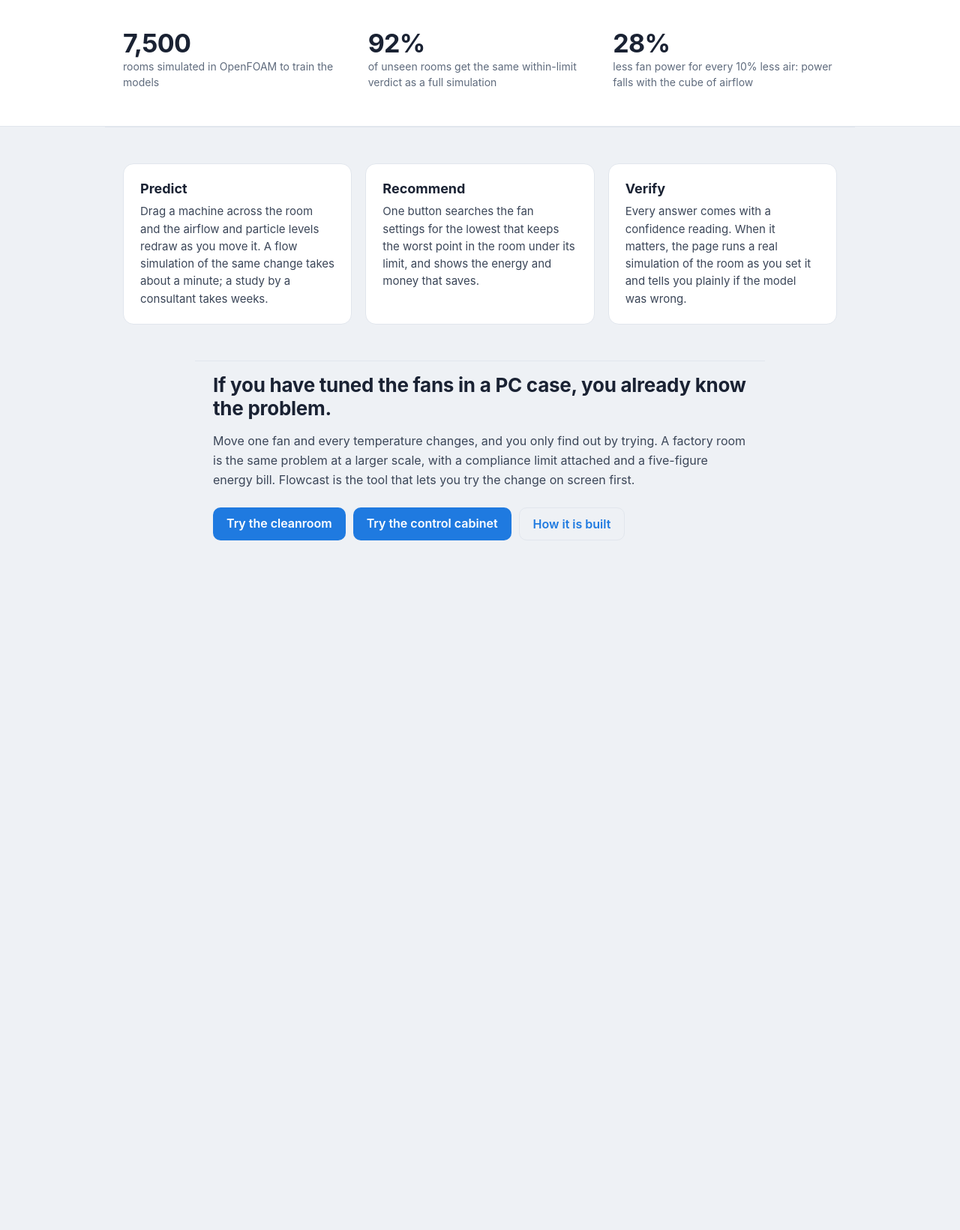
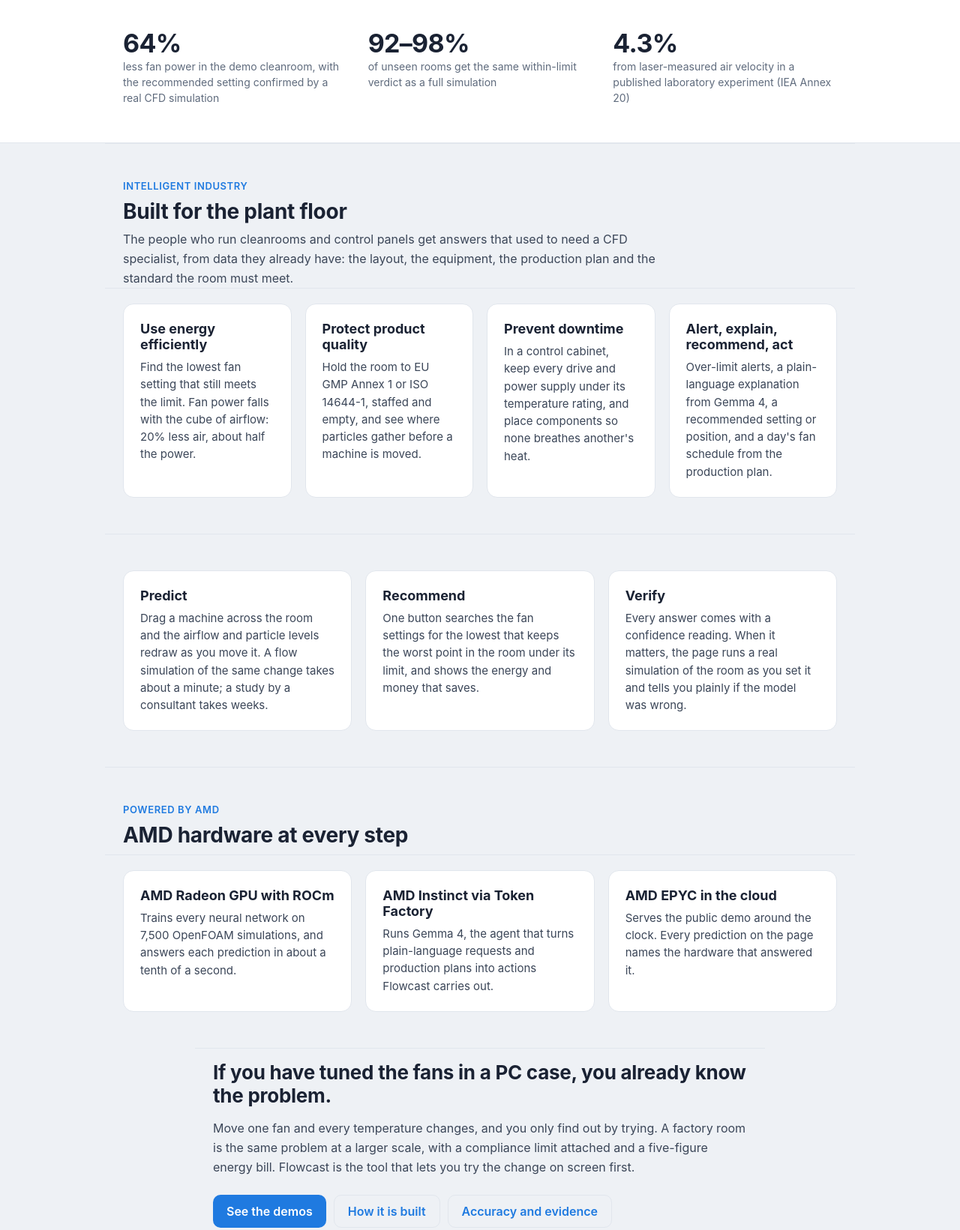
Before and after one commit to MrtnOmwenga/flowcast, a website built with Vite: page web/index.html in a window 1280 px wide. Shown: the part 713-2354 px from the top of the page at 75% size. Before the commit the page ends 1514 px from the top, so only its background shows below. Built offline with nearby package versions, Linux system fonts and the light colour scheme.

Commit message:
Make the track fit, the measured saving, AMD's role and the business case stand out in the README and on the site

```diff
--- a/web/src/pages/about.ts
+++ b/web/src/pages/about.ts
@@ -47,6 +47,14 @@ export function about(): string {
 
     <h2>Who it is for</h2>
     <p>The process or facilities engineer responsible for a room, who needs to know before making a change whether the room stays within its limit and what the fans can drop to. The buyer is whoever pays the energy bill and carries the compliance risk.</p>
+
+    <h2>The business case</h2>
+    <ul>
+      <li><b>A measured saving.</b> In the demo cleanroom, held to EU GMP grade C while staffed, Flowcast recommends 20.25 air changes an hour instead of 30, and a real CFD simulation confirms the room stays within its limit: 64% less fan power. In the demo cabinet the fan can drop from 1,000 to 400 m³/h with every component under its rating: 86% less fan power.</li>
+      <li><b>Proven demand.</b> Industry already pays to cut cleanroom air: Roche/Genentech runs an air-change-reduction programme, vendors sell airflow-reduction systems, ISO 14644-16 covers cleanroom energy efficiency, and Lawrence Berkeley National Laboratory measured 60 to 80% fan-energy savings from demand-controlled filtration.</li>
+      <li><b>Customers.</b> Pharmaceutical and biotech manufacturing, electronics, hospital pharmacies and laboratories; with the heat version, panel builders and equipment rooms.</li>
+      <li><b>Revenue.</b> A subscription per room for daily use: change planning, night setback and fan schedules. Each new room design is set up once, and every design widens the library of rooms Flowcast can model.</li>
+    </ul>
 
     <h2>How it differs from what exists</h2>
     <table>
--- a/web/src/pages/home.ts
+++ b/web/src/pages/home.ts
@@ -24,10 +24,34 @@ export function home(root: HTMLElement): void {
 
     <section class="band">
       <div class="stats">
-        <div><b>${FACTS.rooms}</b><span>rooms simulated in OpenFOAM to train the models</span></div>
-        <div><b>${FACTS.sameVerdict}</b><span>of unseen rooms get the same within-limit verdict as a full simulation</span></div>
-        <div><b>28%</b><span>less fan power for every 10% less air: power falls with the cube of airflow</span></div>
+        <div><b>64%</b><span>less fan power in the demo cleanroom, with the recommended setting confirmed by a real CFD simulation</span></div>
+        <div><b>92–98%</b><span>of unseen rooms get the same within-limit verdict as a full simulation</span></div>
+        <div><b>4.3%</b><span>from laser-measured air velocity in a published laboratory experiment (IEA Annex 20)</span></div>
       </div>
+    </section>
+
+    <section class="section-head">
+      <p class="eyebrow">Intelligent Industry</p>
+      <h2>Built for the plant floor</h2>
+      <p>The people who run cleanrooms and control panels get answers that used to need a CFD specialist, from data they already have: the layout, the equipment, the production plan and the standard the room must meet.</p>
+    </section>
+    <section class="cards cards-4">
+      <article>
+        <h3>Use energy efficiently</h3>
+        <p>Find the lowest fan setting that still meets the limit. Fan power falls with the cube of airflow: 20% less air, about half the power.</p>
+      </article>
+      <article>
+        <h3>Protect product quality</h3>
+        <p>Hold the room to EU GMP Annex 1 or ISO 14644-1, staffed and empty, and see where particles gather before a machine is moved.</p>
+      </article>
+      <article>
+        <h3>Prevent downtime</h3>
+        <p>In a control cabinet, keep every drive and power supply under its temperature rating, and place components so none breathes another's heat.</p>
+      </article>
+      <article>
+        <h3>Alert, explain, recommend, act</h3>
+        <p>Over-limit alerts, a plain-language explanation from Gemma 4, a recommended setting or position, and a day's fan schedule from the production plan.</p>
+      </article>
     </section>
 
     <section class="cards">
@@ -45,16 +69,35 @@ export function home(root: HTMLElement): void {
       </article>
     </section>
 
+    <section class="section-head">
+      <p class="eyebrow">Powered by AMD</p>
+      <h2>AMD hardware at every step</h2>
+    </section>
+    <section class="cards">
+      <article>
+        <h3>AMD Radeon GPU with ROCm</h3>
+        <p>Trains every neural network on ${FACTS.rooms} OpenFOAM simulations, and answers each prediction in about a tenth of a second.</p>
+      </article>
+      <article>
+        <h3>AMD Instinct via Token Factory</h3>
+        <p>Runs Gemma 4, the agent that turns plain-language requests and production plans into actions Flowcast carries out.</p>
+      </article>
+      <article>
+        <h3>AMD EPYC in the cloud</h3>
+        <p>Serves the public demo around the clock. Every prediction on the page names the hardware that answered it.</p>
+      </article>
+    </section>
+
     <section class="closing">
       <h2>If you have tuned the fans in a PC case, you already know the problem.</h2>
       <p>Move one fan and every temperature changes, and you only find out by trying. A factory room is the same problem at a larger scale, with a compliance limit attached and a five-figure energy bill. Flowcast is the tool that lets you try the change on screen first.</p>
       <div class="cta">
-        <a class="button" href="#/demos/cleanroom">Try the cleanroom</a>
-        <a class="button" href="#/demos/cabinet">Try the control cabinet</a>
+        <button class="button" id="see-demos-2">See the demos</button>
         <a class="button secondary" href="#/architecture">How it is built</a>
+        <a class="button secondary" href="#/about">Accuracy and evidence</a>
       </div>
     </section>`;
-  root.querySelector<HTMLButtonElement>("#see-demos")?.addEventListener("click", () => openDemoPicker());
+  root.querySelectorAll<HTMLButtonElement>("#see-demos, #see-demos-2").forEach((button) => button.addEventListener("click", () => openDemoPicker()));
   animate(root.querySelector<HTMLCanvasElement>("#flow")!);
 }
 
--- a/web/src/style.css
+++ b/web/src/style.css
@@ -251,3 +251,12 @@ button.ghost { padding: 6px 10px; font-size: 13px; }
 .picker-card.is-soon { opacity: 0.55; cursor: default; }
 .picker-card.is-soon img { filter: grayscale(1); }
 @media (max-width: 640px) { .picker-cards { grid-template-columns: repeat(2, minmax(0, 1fr)); } }
+
+.section-head { max-width: 1000px; margin: 0 auto; padding: 48px 24px 0; }
+.section-head h2 { font-size: 28px; line-height: 1.2; letter-spacing: -0.01em; text-transform: none; color: var(--text); margin: 0 0 8px; }
+.section-head p:not(.eyebrow) { color: #3b4658; font-size: 16px; line-height: 1.6; max-width: 46em; margin: 0; }
+.section-head + .cards { padding-top: 20px; }
+.cards-4 { grid-template-columns: repeat(4, 1fr); }
+@media (max-width: 900px) { .cards-4 { grid-template-columns: repeat(2, 1fr); } }
+@media (max-width: 560px) { .cards-4 { grid-template-columns: 1fr; } }
+button.button { font: inherit; font-weight: 600; cursor: pointer; border: none; }
```
Also changed, not shown: README.md, docs/presentation/Flowcast-cover.png (added), 1 other file.
